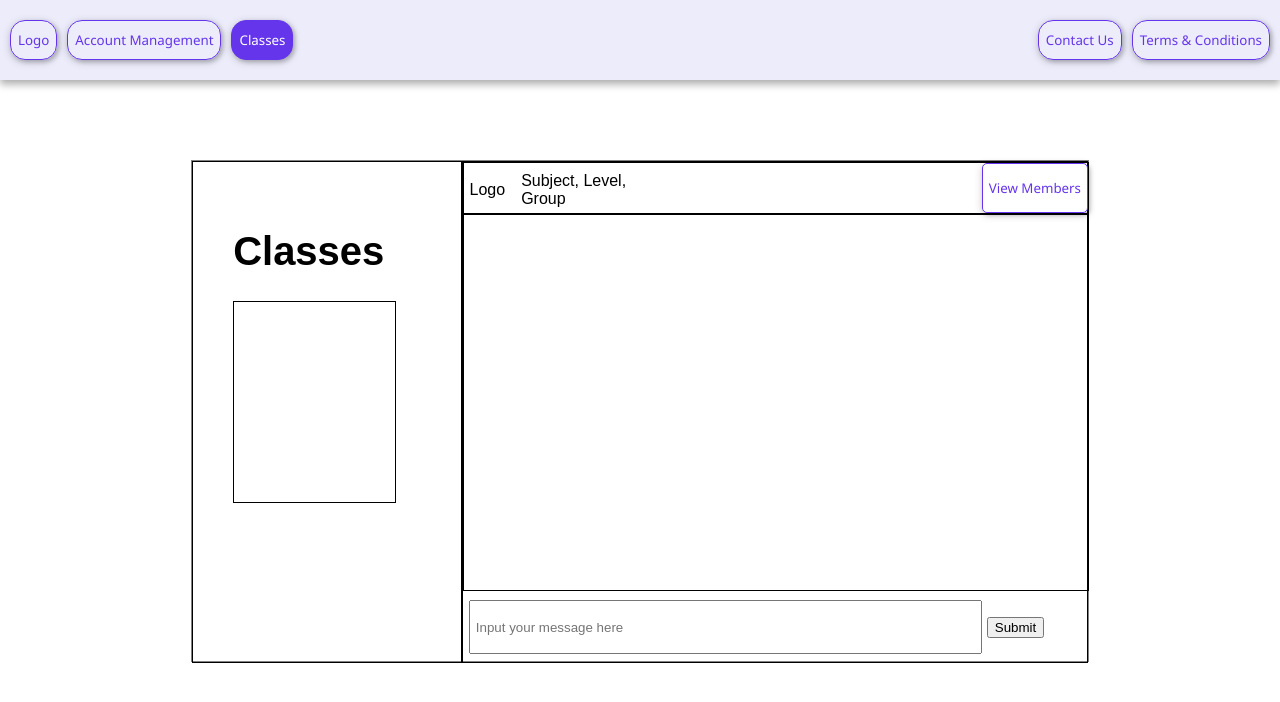
After one commit to Beginner50/Web-Project, a PHP site: page /classTab.php in a window 1280 px wide. The commit adds this page. Shown: the top 702 px of the page. Run offline with PHP 8.4, Linux system fonts and the light colour scheme.

Commit message:
Added classTab page(WIP)

```diff
--- /dev/null
+++ b/source/classTab.php
@@ -0,0 +1,39 @@
+<!DOCTYPE html>
+<html lang="en">
+
+<head>
+    <meta charset="UTF-8">
+    <meta name="viewport" content="width=device-width, initial-scale=1.0">
+    <title>Education Portal Class Tab</title>
+    <link rel="stylesheet" href="stylesheets/common.css">
+    <link rel="stylesheet" href="stylesheets/classPage/common.css">
+</head>
+    <!-- Navigation Bar -->
+    <?php $page='classTab'; require_once('navBar.php') ?>
+<body>
+</body>
+    <div id="main-wrapper">
+    <div id="left-wrapper">
+        <h1> Classes </h1>
+        <div id="class-menu"></div>
+    </div>
+    <div id="right-wrapper">
+        <div id="classChat-header">
+            <div id="left-section">
+                <div> Logo </div>
+                <div> Subject, Level, Group </div>
+            </div>
+            <button id="viewMembers-button" class="indigoTheme roundBorder shadow">
+                 View Members
+            </button>
+        </div>
+        <div id="classChat-body"></div>
+        <div id="classChat-footer">
+            <form id="message-form" method="post" action="phpFunctions/sendMessage.php">
+                    <input name="message-input" id="message-input" placeholder="Input your message here">
+                    <button type="submit" form="message-form"> Submit </button>
+            </form>
+        </div>
+    </div>
+    </div>
+</html>
--- /dev/null
+++ b/source/navBar.php
@@ -0,0 +1,14 @@
+    <nav class="indigoTheme">
+        <div id="leftSection">
+<?php if($page == 'classTab'){
+       echo '<button class=" indigoTheme roundBorder shadow"> Logo </button>
+            <button class=" indigoTheme roundBorder shadow"> Account Management </button>
+            <button class=" indigoTheme roundBorder shadow active"> Classes </button>
+';
+    } ?>
+        </div>
+        <div id="rightSection">
+            <button class=" indigoTheme roundBorder shadow"> Contact Us</button>
+            <button class=" indigoTheme roundBorder shadow"> Terms & Conditions</button>
+        </div>
+    </nav>
--- /dev/null
+++ b/source/stylesheets/classPage/common.css
@@ -0,0 +1,91 @@
+body {
+    width: 100%;
+    height: 100%;
+    padding: 0px;
+}
+
+#main-wrapper {
+    position: relative;
+    width: 70%;
+    height: 500px;
+    border: 1px gray solid;
+    margin: auto;
+    margin-top: 80px;
+    margin-bottom: 100px;
+    display: flex;
+}
+
+#left-wrapper {
+    width: 30%;
+    height: 100%;
+    border: 1px solid black;
+}
+
+#left-wrapper>h1 {
+    padding-top: 15%;
+    padding-left: 15%;
+    font-size: 2.5rem;
+}
+
+#class-menu {
+    width: 60%;
+    height: 40%;
+    border: 1px solid black;
+    margin-left: 15%;
+    overflow-y: scroll;
+    -ms-overflow-style: none;
+    /* IE and Edge */
+    scrollbar-width: none;
+    /* Firefox */
+}
+
+#right-wrapper {
+    width: 70%;
+    height: 100%;
+    border: 1px solid black;
+}
+
+#classChat-header {
+    width: 100%;
+    height: 10%;
+    border: 1px solid black;
+    display: flex;
+    justify-content: space-between;
+}
+
+#classChat-header #left-section {
+    display: flex;
+    justify-items: center;
+    align-items: center;
+    gap: 10px;
+}
+
+#classChat-header #left-section>div {
+    margin-top: 2.5%;
+    margin-left: 3%;
+}
+
+#classChat-body {
+    width: 100%;
+    height: 75%;
+    border: 1px solid black;
+    overflow-y: scroll;
+    -ms-overflow-style: none;
+    /* IE and Edge */
+    scrollbar-width: none;
+    /* Firefox */
+}
+
+#classChat-footer {
+    width: 100%;
+    height: 15%;
+}
+
+#message-input {
+    width: 80%;
+    padding: 5px;
+    height: 40px;
+    text-wrap: pretty;
+    margin-top: 1.5%;
+    margin-left: 1%;
+}
--- a/source/stylesheets/registrationPage/common.css
+++ b/source/stylesheets/registrationPage/common.css
@@ -120,7 +120,7 @@ html {
 
 #registrationSubmit-button {
     position: fixed;
-    top: 90%;
+    top: 80%;
     font-weight: 600;
     width: 100px;
     height: 40px;
@@ -135,7 +135,7 @@ html {
     border: 1px solid #f5c6cb;
 
     max-width: 400px;
-    padding: 10px;
+    padding: 5px;
     margin-top: 10px;
     border-radius: 5px;
     font-size: 14px;
--- a/source/stylesheets/registrationPage/registrationFormSpecific.css
+++ b/source/stylesheets/registrationPage/registrationFormSpecific.css
@@ -1,4 +1,5 @@
 #specificAttr-fieldset {
+    display: inline;
     height: 35%;
     width: 87%;
     margin-left: 7%;
```
Also changed, not shown: source/classTab.html (deleted, +0 -14 lines), source/index.php (renamed from source/index.html, +18 -27 lines), source/scripts/registration.js (+9 -9 lines).
